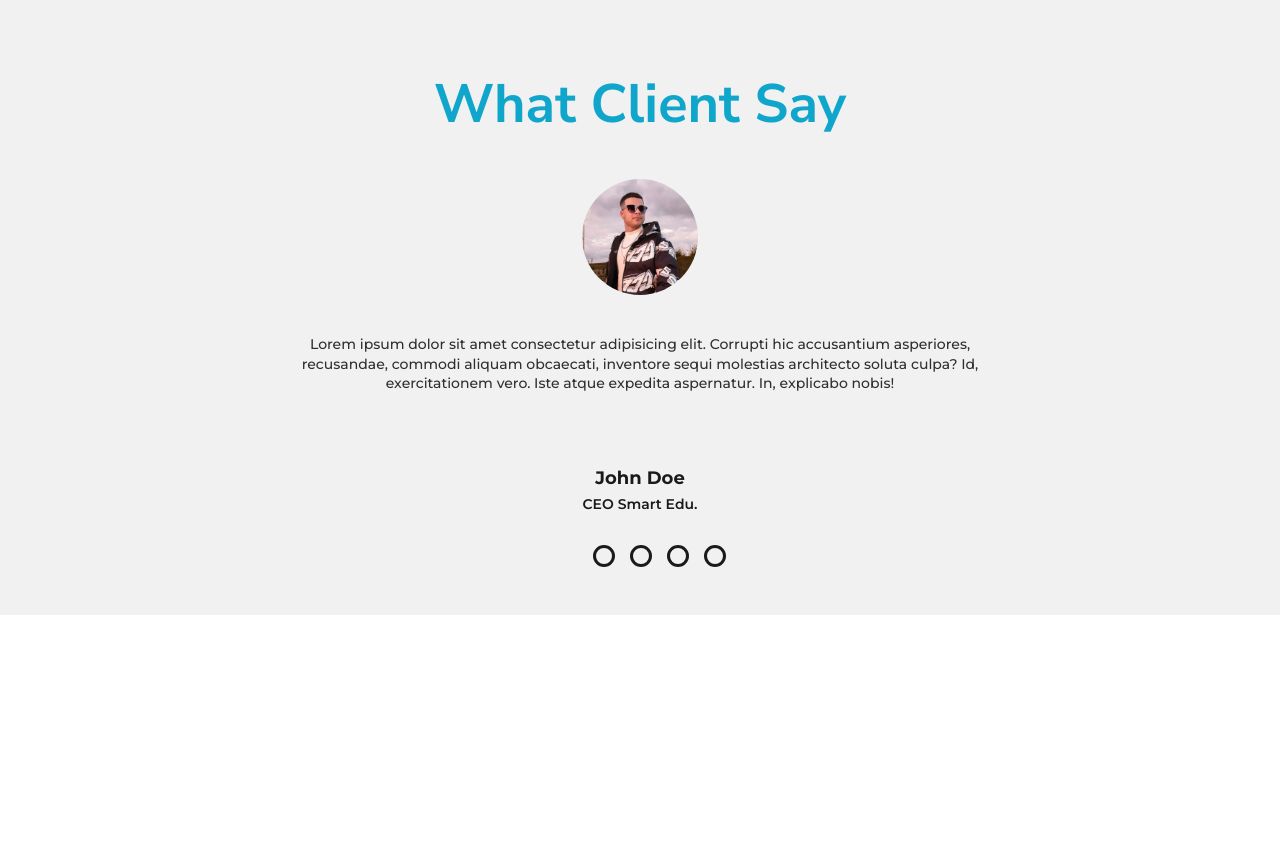
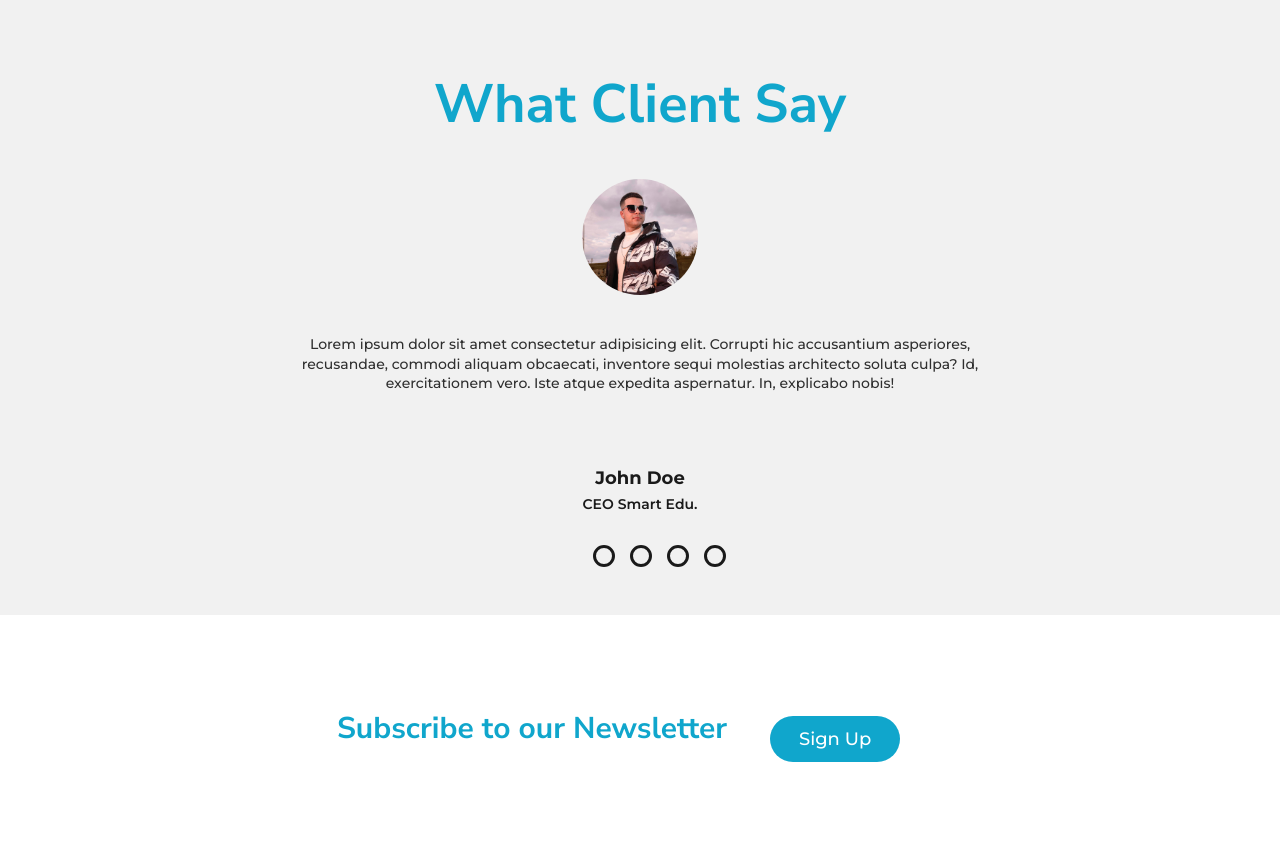
Before and after one commit to abdelrhmannabil12/Watches-Market-Jquery, a plain HTML site: page index.html in a window 1280 px wide. Shown: the part 9375-10217 px from the top of the page. Before the commit the page ends 9990 px from the top, so only its background shows below. Drawn offline with nearby package versions, Linux system fonts and the light colour scheme.

Commit message:
added the watches newsletter section

```diff
--- a/index.html
+++ b/index.html
@@ -292,6 +292,17 @@
             </div>
         </div>
     </section>
+    <section class = "newsletter py-4" id = "newsletter">
+        <div class = "container">
+            <div class = "newsletter-content flex text-white text-center">
+                <h2 class = "font-xl">Subscribe to our Newsletter</h2>
+                <form>
+                    <input type = "email" class = "form-control font-md text-white mx-auto">
+                    <button type = "submit" class = "btn bg-green">Sign Up</button>
+                </form>
+            </div>
+        </div>
+    </section>
 </main>
 
 
```
